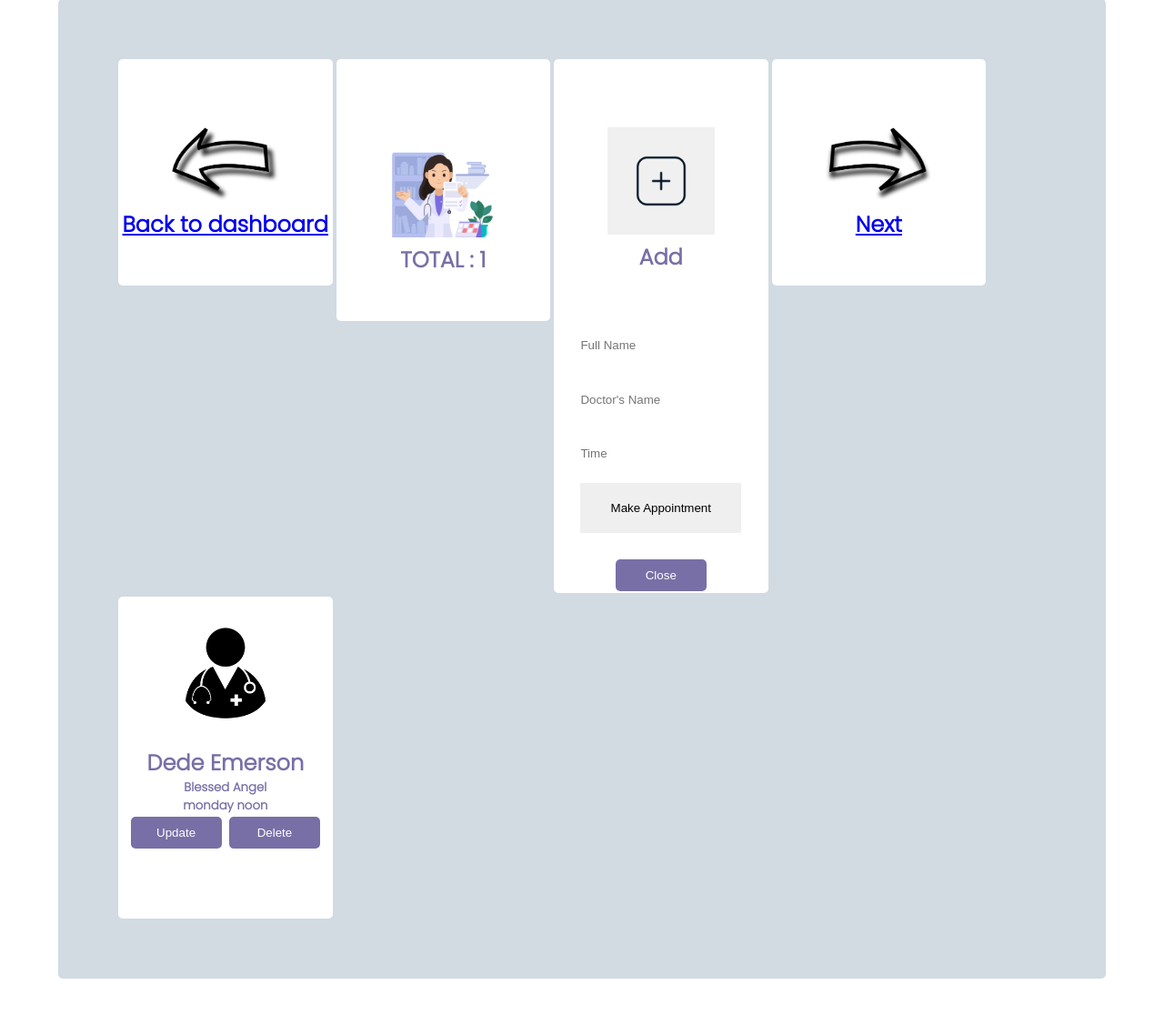
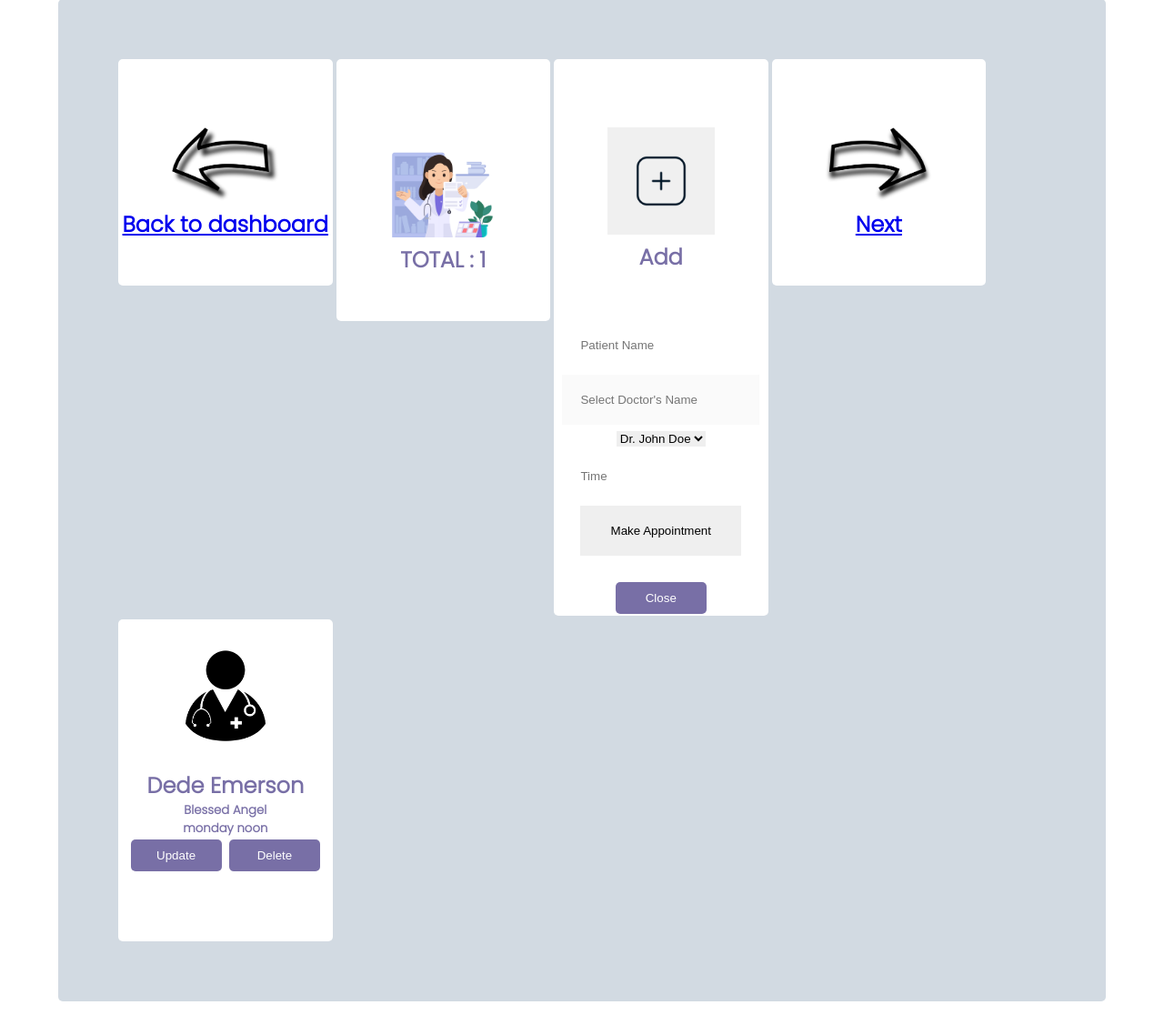
Before and after one commit to Radee1/django-cims, a Django app: template cim_users/templates/cim_users/appointments.html in a window 1280 px wide, after a click that opens the changed part. Shown: the part 215-1331 px from the top of the page at 91% size. Run offline with Django 3.2, Linux system fonts and the light colour scheme; a user stored in the database is signed in; data comes from the database, SQL or seed files in the repository; both versions use the stored data as it was after the commit; tables that the repository leaves empty hold one stand-in row (values such as "Sample post"); the template is opened without the code that fills it: values that come from a table or form of the project are taken from there, most other values are stand-ins (such as "Sample title", 1, 10 or a date in 2020).

Commit message:
Started Appointment portal redesign sprint by adding doctor selection drop down list in appointment creation form

```diff
--- a/cim_users/templates/cim_users/appointments.html
+++ b/cim_users/templates/cim_users/appointments.html
@@ -28,10 +28,18 @@
                     <form class="center form" method="POST" action="/make_appointment">
                         {% csrf_token %}
                         <div>
-                            <input type="text" name="Patient_Name" placeholder="Full Name" required>
+                            <input type="text" name="Patient_Name" placeholder="Patient Name" required>
                         </div>
                         <div>
-                            <input type="text" name="doctor" placeholder="Doctor's Name" required>
+                            <input placeholder="Select Doctor's Name" disabled>
+                            <select name="doctor">
+                                <option>
+                                    Dr. John Doe
+                                </option>
+                                <option>
+                                    Dr. Jane Dee
+                                </option>
+                            </select>
                         </div>
                         <div>
                             <input type="text" name="time" placeholder="Time" required>
```
Also changed, not shown: db.sqlite3.
